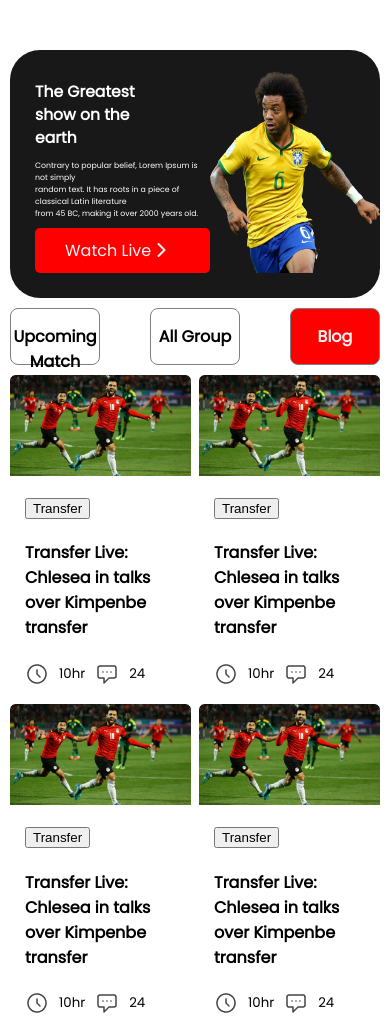
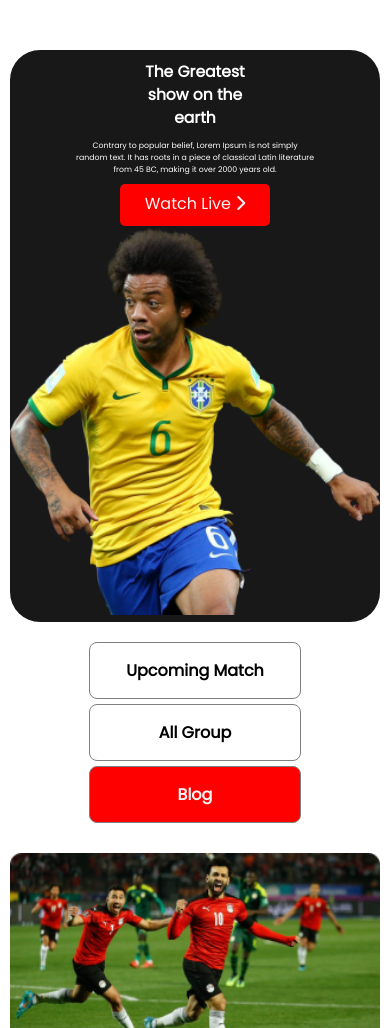
Before and after one commit to ahmadbinraees/world-cup, a plain HTML site: page index.html in a window 390 px wide. Shown: the top 1028 px of the page. Drawn offline with Linux system fonts and the light colour scheme.

Commit message:
mobile screen responsive css added

```diff
--- a/css/responsive/random-device-screen.css
+++ b/css/responsive/random-device-screen.css
@@ -60,3 +60,61 @@
         margin-top: 30px;
     }
 }
+/*------------------------------------------------------------
+                            MOBILE
+--------------------------------------------------------------*/
+@media screen and (max-width:414px){
+    header{
+        flex-direction: column;
+        margin-left: 10px;
+        margin-right: 10px;
+        margin-bottom: 0;
+        padding: 0;
+        text-align: center;
+    }
+    .half-width{
+        width: 100%;
+        padding: 0;
+        height: auto;
+    }
+    header img{
+        width: 100%;
+    }
+    header a{
+        display: block;
+        margin: auto;
+        padding: 7px 0 0;
+        width: 150px;
+        height: 35px;
+    }
+    main{
+        flex-direction: column;
+        margin: 0 10px 10px;
+        row-gap: 20px;
+    }
+    aside{
+        margin-top: 20px;
+        width: 100%;
+        background-color: white;
+        flex-direction: column;
+        display: grid;
+        justify-content: center;
+        gap: 5px
+    }
+    .grid-container{
+        grid-template-columns: repeat(1, 1fr);
+    }
+    footer{
+        flex-direction: column;
+    }
+    .footer-a{
+        display: grid;
+        row-gap: 10px;
+    }
+    .social{
+        margin: 0;
+    }
+    .social a{
+        font-size: 20px;
+    }
+}
```
